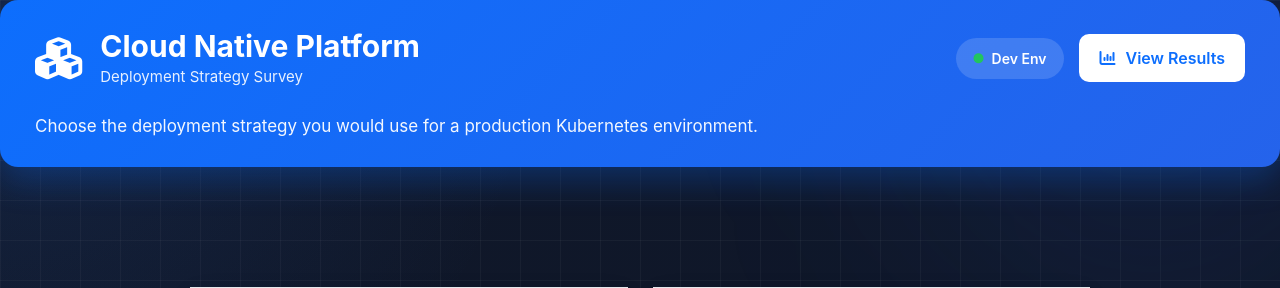
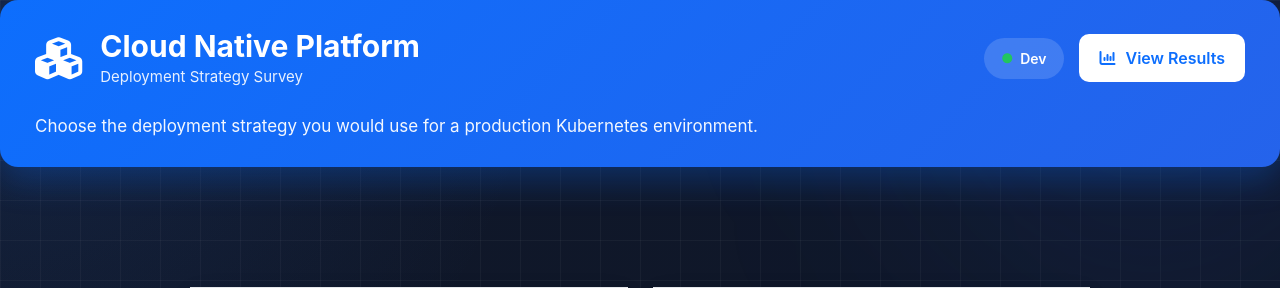
Before and after one commit to stackcouture/voting-app, a Flask app: page / in a window 1280 px wide. Shown: the top 288 px of the page. Run offline with Flask 3, Linux system fonts and the light colour scheme; some libraries are stand-ins or nearby versions.

Commit message:
#Update the index.html in vote

```diff
--- a/vote/templates/index.html
+++ b/vote/templates/index.html
@@ -41,7 +41,7 @@
 
                 <i class="fa-solid fa-circle"></i>
 
-                Dev Env
+                Dev
 
             </span>
 
```
Also changed, not shown: 2 other files.
